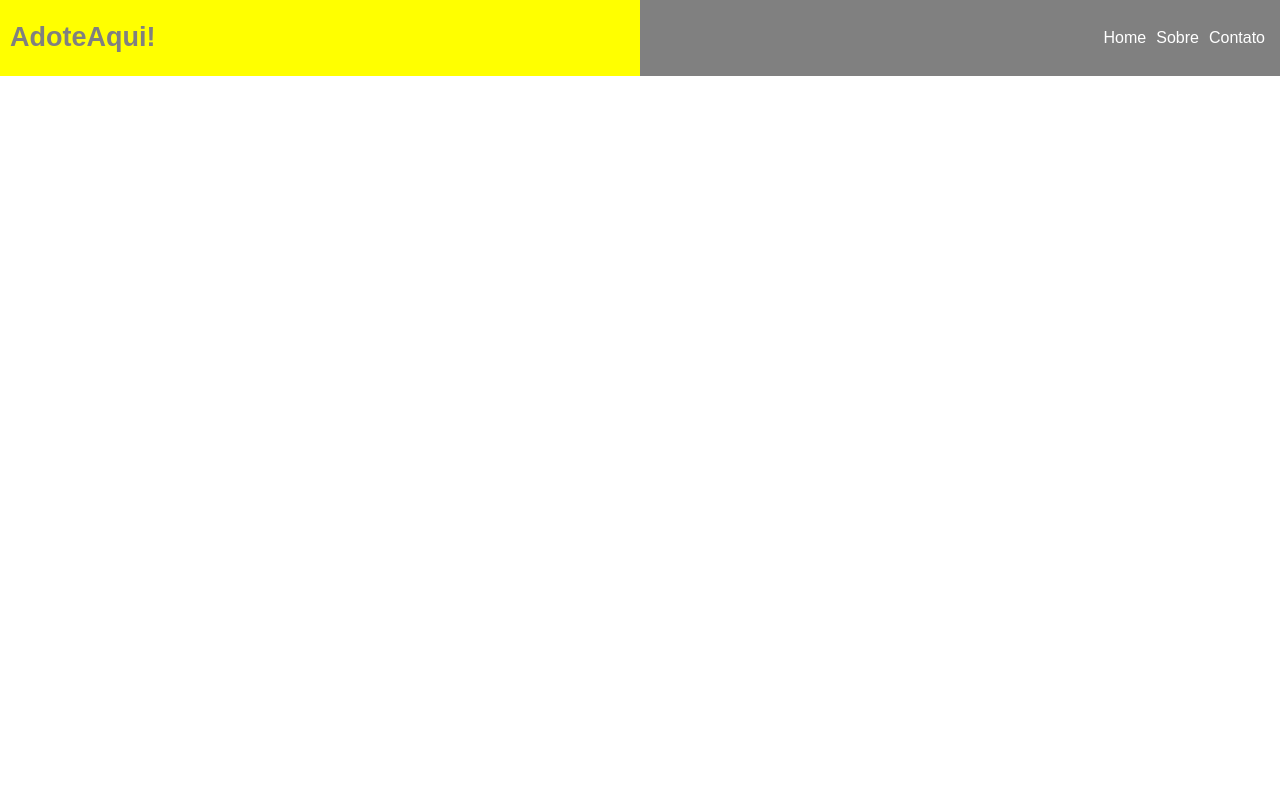
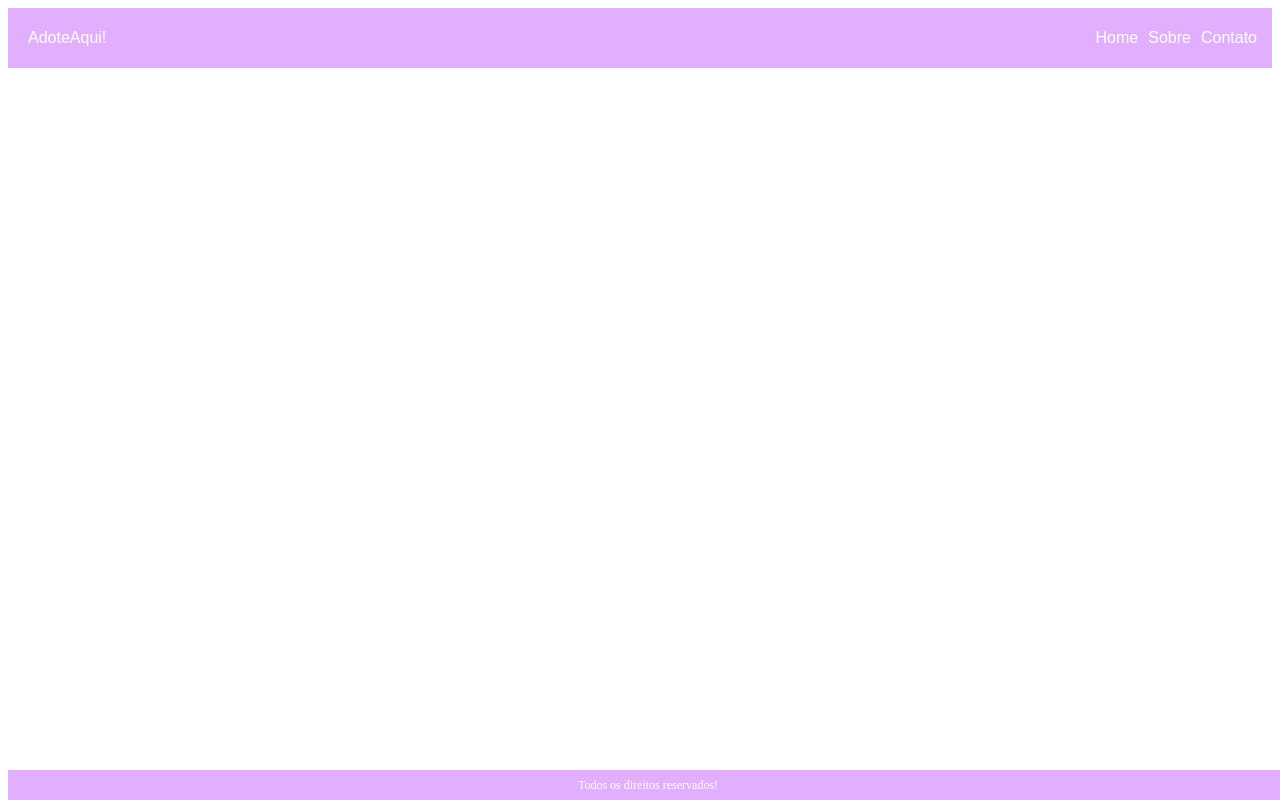
Before and after one commit to alexiacalmon/adote-aqui, a plain HTML site: page index.html in a window 1280 px wide. Drawn offline with Linux system fonts and the light colour scheme.

Commit message:
alteracoes no css e no html

```diff
--- a/adoteaqui.css
+++ b/adoteaqui.css
@@ -1,28 +1,27 @@
-body {
-  margin: 0px;
-  padding: 0px;
+nav {
+  display: flex;
+  align-items: center;
 }
 
-nav {
-  display: flex;
+#abertura {
+  padding: 5px;
+  margin-bottom: 5px;
+  margin-left: 15px;
+
 }
 
 .adoteaqui {
-  background-color: yellow;
-  justify-content: flex-start;
-  align-items: flex-start;
+  background-color: rgb(226, 175, 255);
   width: 50%;
-  padding-left: 10px;
-  color: gray;
+  height: 60px;
+  align-items: center;
+  color: white;
   font-family: Arial, Helvetica, sans-serif;
-}
-
-.adoteaqui:hover h1 {
-  font-size: 27px;
+  font-style: bold;
 }
 
 .menu {
-  background-color: gray;
+  background-color: rgb(226, 175, 255);
   display: flex;
   justify-content: flex-end;
   width: 50%;
@@ -30,11 +29,7 @@ nav {
   padding-right: 10px;
   font-family: Arial, Helvetica, sans-serif;
   color: white;
-}
-
-.menu:hover {
-  color: rgb(168, 168, 117);
-
+  height: 60px;
 }
 
 a {
@@ -52,3 +47,38 @@ a {
     flex-direction: column;
   }
 }
+
+.adoteaqui:hover {
+  font-size: 20px;
+  align-items: center;
+}
+
+.elem1:hover {
+  color: rgb(157, 78, 221);
+  font-size: 15px;
+}
+
+.elem2:hover {
+  color: rgb(157, 78, 221);
+  font-size: 15px;
+}
+
+.elem3:hover {
+  color: rgb(157, 78, 221);
+  font-size: 15px;
+}
+
+.footer {
+  position: absolute;
+  bottom: 0;
+  background-color: rgb(226, 175, 255);
+  color: white;
+  font-size: 12px;
+  width: 100%;
+  text-align: center;
+  height: 30px;
+  display: flex;
+  justify-content: center;
+  align-items: center;
+  margin-bottom: 0;
+}
--- a/index.html
+++ b/index.html
@@ -13,15 +13,26 @@
 
     <nav>
         <div class="adoteaqui">
-            <h1>AdoteAqui!</h1>
+            <p id="abertura">AdoteAqui!</p>
         </div>
 
         <div class="menu">
-            <a>Home</a>
-            <a>Sobre</a>
-            <a>Contato</a>
+            <a class="elem1">Home</a>
+            <a class="elem2">Sobre</a>
+            <a class="elem3">Contato</a>
         </div>
     </nav>
+
+
+
+    <section>
+        <div class="footer">
+            <footer>
+                <span>Todos os direitos reservados!
+                </span>
+            </footer>
+        </div>
+    </section>
 
 </body>
 
```
